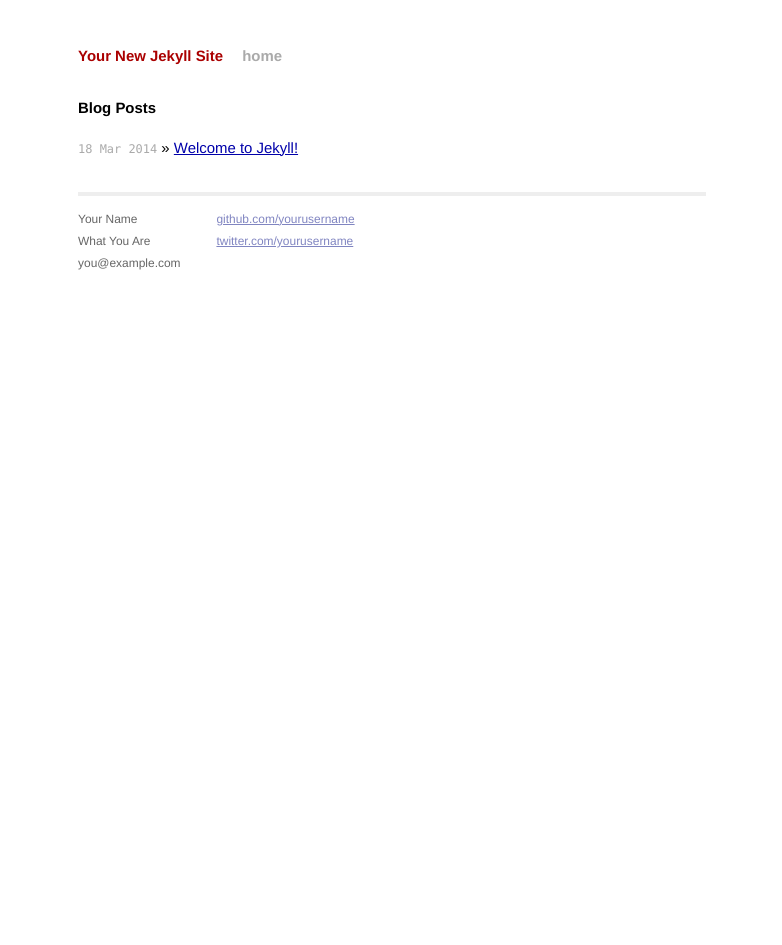
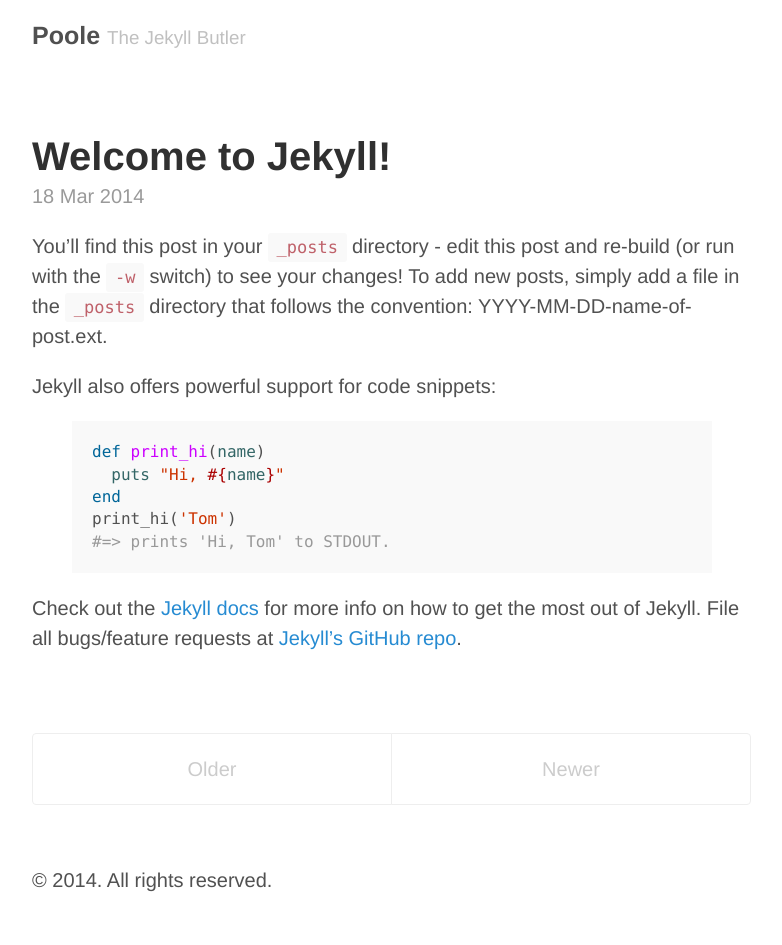
Before and after one commit to lyuboraykov/blog, a Jekyll site: the page built from index.html, in a window 1280 px wide. Shown: the whole page, without its empty margins (248-1030 px from the left). Built offline with Jekyll 4.4.1, drawn with Linux system fonts in a browser that asks for light colours; Markdown is read by kramdown in place of the engine named in the settings; the list of posts is cut into pages by our own code; after the commit the page ends 915 px from its top, so only the background shows below that.

Commit message:
Added Poole

```diff
--- /dev/null
+++ b/CNAME
@@ -0,0 +1 @@
+demo.getpoole.com
--- a/_config.yml
+++ b/_config.yml
@@ -1,3 +1,24 @@
-name: Your New Jekyll Site
-markdown: redcarpet
-pygments: true
+# Dependencies
+markdown:         redcarpet
+pygments:         true
+
+# Permalinks
+permalink:        pretty
+
+# Setup
+title:            Poole
+tagline:          'The Jekyll Butler'
+description:      'Base theme for Jekyll themes by @mdo.'
+url:              http://getpoole.com
+
+author:
+  name:           'Mark Otto'
+  url:            https://twitter.com/mdo
+
+paginate:         1
+
+# Custom vars
+version:          1.0.0
+
+github:
+  repo:           https://github.com/poole/poole
--- /dev/null
+++ b/_includes/head.html
@@ -0,0 +1,26 @@
+<head>
+  <link href="http://gmpg.org/xfn/11" rel="profile">
+  <meta http-equiv="content-type" content="text/html; charset=utf-8">
+
+  <!-- Enable responsiveness on mobile devices-->
+  <meta name="viewport" content="width=device-width, initial-scale=1.0, maximum-scale=1">
+
+  <title>
+    {% if page.title == "Home" %}
+      {{ site.title }} &middot; {{ site.tagline }}
+    {% else %}
+      {{ page.title }} &middot; {{ site.title }}
+    {% endif %}
+  </title>
+
+  <!-- CSS -->
+  <link rel="stylesheet" href="/public/css/poole.css">
+  <link rel="stylesheet" href="/public/css/syntax.css">
+
+  <!-- Icons -->
+  <link rel="apple-touch-icon-precomposed" sizes="144x144" href="/public/apple-touch-icon-144-precomposed.png">
+                                 <link rel="shortcut icon" href="/public/favicon.ico">
+
+  <!-- RSS -->
+  <link rel="alternate" type="application/rss+xml" title="RSS" href="/atom.xml">
+</head>
--- a/_layouts/default.html
+++ b/_layouts/default.html
@@ -1,42 +1,24 @@
 <!DOCTYPE html>
-<html>
-    <head>
-        <meta charset="utf-8">
-        <meta http-equiv="X-UA-Compatible" content="IE=edge,chrome=1">
-        <title>{{ page.title }}</title>
-        <meta name="viewport" content="width=device-width">
+<html xmlns="http://www.w3.org/1999/xhtml" xml:lang="en" lang="en-us">
 
-        <!-- syntax highlighting CSS -->
-        <link rel="stylesheet" href="/css/syntax.css">
+  {% include head.html %}
 
-        <!-- Custom CSS -->
-        <link rel="stylesheet" href="/css/main.css">
-
-    </head>
   <body>
 
-        <div class="site">
-          <div class="header">
-            <h1 class="title"><a href="/">{{ site.name }}</a></h1>
-            <a class="extra" href="/">home</a>
+    <div class="container content">
+      <div class="masthead">
+        <h3 class="masthead-title">
+          <a href="/" title="Home">{{ site.title }}</a>
+          <small>{{ site.tagline }}</small>
+        </h3>
       </div>
 
       {{ content }}
 
       <div class="footer">
-            <div class="contact">
         <p>
-                Your Name<br />
-                What You Are<br />
-                you@example.com
+          &copy; {{ site.time | date: '%Y' }}. All rights reserved.
         </p>
-            </div>
-            <div class="contact">
-              <p>
-                <a href="https://github.com/yourusername">github.com/yourusername</a><br />
-                <a href="https://twitter.com/yourusername">twitter.com/yourusername</a><br />
-              </p>
-            </div>
       </div>
     </div>
 
--- a/index.html
+++ b/index.html
@@ -1,13 +1,37 @@
 ---
 layout: default
-title: Your New Jekyll Site
+title: Home
 ---
 
-<div id="home">
-  <h1>Blog Posts</h1>
-  <ul class="posts">
-    {% for post in site.posts %}
-      <li><span>{{ post.date | date_to_string }}</span> &raquo; <a href="{{ post.url }}">{{ post.title }}</a></li>
-    {% endfor %}
-  </ul>
+<div class="posts">
+  {% for post in paginator.posts %}
+  <div class="post">
+    <h1 class="post-title">
+      <a href="{{ post.url }}">
+        {{ post.title }}
+      </a>
+    </h1>
+
+    <span class="post-date">{{ post.date | date_to_string }}</span>
+
+    {{ post.content }}
+  </div>
+  {% endfor %}
 </div>
+
+<div class="pagination">
+  {% if paginator.next_page %}
+    <a class="pagination-item older" href="/page{{paginator.next_page}}">Older</a>
+  {% else %}
+    <span class="pagination-item older">Older</span>
+  {% endif %}
+  {% if paginator.previous_page %}
+    {% if paginator.page == 2 %}
+      <a class="pagination-item newer" href="/">Newer</a>
+    {% else %}
+      <a class="pagination-item newer" href="/page{{paginator.previous_page}}">Newer</a>
+    {% endif %}
+  {% else %}
+    <span class="pagination-item newer">Newer</span>
+  {% endif %}
+</div>
--- /dev/null
+++ b/public/css/poole.css
@@ -0,0 +1,427 @@
+/*
+ *                        ___
+ *                       /\_ \
+ *  _____     ___     ___\//\ \      __
+ * /\ '__`\  / __`\  / __`\\ \ \   /'__`\
+ * \ \ \_\ \/\ \_\ \/\ \_\ \\_\ \_/\  __/
+ *  \ \ ,__/\ \____/\ \____//\____\ \____\
+ *   \ \ \/  \/___/  \/___/ \/____/\/____/
+ *    \ \_\
+ *     \/_/
+ *
+ * Designed, built, and released under MIT license by @mdo. Learn more at
+ * https://github.com/poole/poole.
+ */
+
+
+/*
+ * Contents
+ *
+ * Body resets
+ * Custom type
+ * Messages
+ * Container
+ * Masthead
+ * Posts and pages
+ * Pagination
+ * Reverse layout
+ * Themes
+ */
+
+
+/*
+ * Body resets
+ *
+ * Update the foundational and global aspects of the page.
+ */
+
+* {
+  -webkit-box-sizing: border-box;
+     -moz-box-sizing: border-box;
+          box-sizing: border-box;
+}
+
+html,
+body {
+  margin: 0;
+  padding: 0;
+}
+
+html {
+  font-family: "Helvetica Neue", Helvetica, Arial, sans-serif;
+  font-size: 16px;
+  line-height: 1.5;
+}
+@media (min-width: 38rem) {
+  html {
+    font-size: 20px;
+  }
+}
+
+body {
+  color: #515151;
+  background-color: #fff;
+  -webkit-text-size-adjust: 100%;
+      -ms-text-size-adjust: 100%;
+}
+
+/* No `:visited` state is required by default (browsers will use `a`) */
+a {
+  color: #268bd2;
+  text-decoration: none;
+}
+/* `:focus` is linked to `:hover` for basic accessibility */
+a:hover,
+a:focus {
+  text-decoration: underline;
+}
+
+/* Headings */
+h1, h2, h3, h4, h5, h6 {
+  margin-bottom: .5rem;
+  font-weight: bold;
+  line-height: 1.25;
+  color: #313131;
+  text-rendering: optimizeLegibility;
+}
+h1 {
+  font-size: 2rem;
+}
+h2 {
+  margin-top: 1rem;
+  font-size: 1.5rem;
+}
+h3 {
+  margin-top: 1.5rem;
+  font-size: 1.25rem;
+}
+h4, h5, h6 {
+  margin-top: 1rem;
+  font-size: 1rem;
+}
+
+/* Body text */
+p {
+  margin-top: 0;
+  margin-bottom: 1rem;
+}
+
+strong {
+  color: #303030;
+}
+
+
+/* Lists */
+ul, ol, dl {
+  margin-top: 0;
+  margin-bottom: 1rem;
+}
+
+dt {
+  font-weight: bold;
+}
+dd {
+  margin-bottom: .5rem;
+}
+
+/* Misc */
+hr {
+  position: relative;
+  margin: 1.5rem 0;
+  border: 0;
+  border-top: 1px solid #eee;
+  border-bottom: 1px solid #fff;
+}
+
+abbr {
+  font-size: 85%;
+  font-weight: bold;
+  color: #555;
+  text-transform: uppercase;
+}
+abbr[title] {
+  cursor: help;
+  border-bottom: 1px dotted #e5e5e5;
+}
+
+/* Code */
+code,
+pre {
+  font-family: Menlo, Monaco, "Courier New", monospace;
+}
+code {
+  padding: .25em .5em;
+  font-size: 85%;
+  color: #bf616a;
+  background-color: #f9f9f9;
+  border-radius: 3px;
+}
+pre {
+  display: block;
+  margin-top: 0;
+  margin-bottom: 1rem;
+  padding: 1rem;
+  font-size: .8rem;
+  line-height: 1.4;
+  white-space: pre;
+  white-space: pre-wrap;
+  word-break: break-all;
+  word-wrap: break-word;
+  background-color: #f9f9f9;
+}
+pre code {
+  padding: 0;
+  font-size: 100%;
+  color: inherit;
+  background-color: transparent;
+}
+
+/* Pygments via Jekyll */
+.highlight {
+  margin-bottom: 1rem;
+  border-radius: 4px;
+}
+.highlight pre {
+  margin-bottom: 0;
+}
+
+/* Gist via GitHub Pages */
+.gist .gist-file {
+  font-family: Menlo, Monaco, "Courier New", monospace !important;
+}
+.gist .markdown-body {
+  padding: 15px;
+}
+.gist pre {
+  padding: 0;
+  background-color: transparent;
+}
+.gist .gist-file .gist-data {
+  font-size: .8rem !important;
+  line-height: 1.4;
+}
+.gist code {
+  padding: 0;
+  color: inherit;
+  background-color: transparent;
+  border-radius: 0;
+}
+
+/* Quotes */
+blockquote {
+  padding: .5rem 1rem;
+  margin: .8rem 0;
+  color: #7a7a7a;
+  border-left: .25rem solid #e5e5e5;
+}
+blockquote p:last-child {
+  margin-bottom: 0;
+}
+@media (min-width: 30rem) {
+  blockquote {
+    padding-right: 5rem;
+    padding-left: 1.25rem;
+  }
+}
+
+img {
+  display: block;
+  max-width: 100%;
+  margin: 0 0 1rem;
+  border-radius: 5px;
+}
+
+/* Tables */
+table {
+  margin-bottom: 1rem;
+  width: 100%;
+  border: 1px solid #e5e5e5;
+  border-collapse: collapse;
+}
+td,
+th {
+  padding: .25rem .5rem;
+  border: 1px solid #e5e5e5;
+}
+tbody tr:nth-child(odd) td,
+tbody tr:nth-child(odd) th {
+  background-color: #f9f9f9;
+}
+
+
+/*
+ * Custom type
+ *
+ * Extend paragraphs with `.lead` for larger introductory text.
+ */
+
+.lead {
+  font-size: 1.25rem;
+  font-weight: 300;
+}
+
+
+/*
+ * Messages
+ *
+ * Show alert messages to users. You may add it to single elements like a `<p>`,
+ * or to a parent if there are multiple elements to show.
+ */
+
+.message {
+  margin-bottom: 1rem;
+  padding: 1rem;
+  color: #717171;
+  background-color: #f9f9f9;
+}
+
+
+/*
+ * Container
+ *
+ * Center the page content.
+ */
+
+.container {
+  max-width: 38rem;
+  padding-left:  1rem;
+  padding-right: 1rem;
+  margin-left:  auto;
+  margin-right: auto;
+}
+
+
+/*
+ * Masthead
+ *
+ * Super small header above the content for site name and short description.
+ */
+
+.masthead {
+  padding-top:    1rem;
+  padding-bottom: 1rem;
+  margin-bottom: 3rem;
+}
+.masthead-title {
+  margin-top: 0;
+  margin-bottom: 0;
+  color: #505050;
+}
+.masthead-title a {
+  color: #505050;
+}
+.masthead-title small {
+  font-size: 75%;
+  font-weight: 400;
+  color: #c0c0c0;
+  letter-spacing: 0;
+}
+
+
+/*
+ * Posts and pages
+ *
+ * Each post is wrapped in `.post` and is used on default and post layouts. Each
+ * page is wrapped in `.page` and is only used on the page layout.
+ */
+
+.page,
+.post {
+  margin-bottom: 4em;
+}
+
+/* Blog post or page title */
+.page-title,
+.post-title,
+.post-title a {
+  color: #303030;
+}
+.page-title,
+.post-title {
+  margin-top: 0;
+}
+
+/* Meta data line below post title */
+.post-date {
+  display: block;
+  margin-top: -.5rem;
+  margin-bottom: 1rem;
+  color: #9a9a9a;
+}
+
+/* Related posts */
+.related {
+  padding-top: 2rem;
+  padding-bottom: 2rem;
+  border-top: 1px solid #eee;
+}
+.related-posts {
+  padding-left: 0;
+  list-style: none;
+}
+.related-posts h3 {
+  margin-top: 0;
+}
+.related-posts li small {
+  font-size: 75%;
+  color: #999;
+}
+.related-posts li a:hover {
+  color: #268bd2;
+  text-decoration: none;
+}
+.related-posts li a:hover small {
+  color: inherit;
+}
+
+
+/*
+ * Pagination
+ *
+ * Super lightweight (HTML-wise) blog pagination. `span`s are provide for when
+ * there are no more previous or next posts to show.
+ */
+
+.pagination {
+  overflow: hidden; /* clearfix */
+  margin-left: -1rem;
+  margin-right: -1rem;
+  font-family: "PT Sans", Helvetica, Arial, sans-serif;
+  color: #ccc;
+  text-align: center;
+}
+
+/* Pagination items can be `span`s or `a`s */
+.pagination-item {
+  display: block;
+  padding: 1rem;
+  border: 1px solid #eee;
+}
+.pagination-item:first-child {
+  margin-bottom: -1px;
+}
+
+/* Only provide a hover state for linked pagination items */
+a.pagination-item:hover {
+  background-color: #f5f5f5;
+}
+
+@media (min-width: 30rem) {
+  .pagination {
+    margin: 3rem 0;
+  }
+  .pagination-item {
+    float: left;
+    width: 50%;
+  }
+  .pagination-item:first-child {
+    margin-bottom: 0;
+    border-top-left-radius:    4px;
+    border-bottom-left-radius: 4px;
+  }
+  .pagination-item:last-child {
+    margin-left: -1px;
+    border-top-right-radius:    4px;
+    border-bottom-right-radius: 4px;
+  }
+}
--- /dev/null
+++ b/public/css/syntax.css
@@ -0,0 +1,66 @@
+.hll { background-color: #ffffcc }
+ /*{ background: #f0f3f3; }*/
+.c { color: #999; } /* Comment */
+.err { color: #AA0000; background-color: #FFAAAA } /* Error */
+.k { color: #006699; } /* Keyword */
+.o { color: #555555 } /* Operator */
+.cm { color: #0099FF; font-style: italic } /* Comment.Multiline */
+.cp { color: #009999 } /* Comment.Preproc */
+.c1 { color: #999; } /* Comment.Single */
+.cs { color: #999; } /* Comment.Special */
+.gd { background-color: #FFCCCC; border: 1px solid #CC0000 } /* Generic.Deleted */
+.ge { font-style: italic } /* Generic.Emph */
+.gr { color: #FF0000 } /* Generic.Error */
+.gh { color: #003300; } /* Generic.Heading */
+.gi { background-color: #CCFFCC; border: 1px solid #00CC00 } /* Generic.Inserted */
+.go { color: #AAAAAA } /* Generic.Output */
+.gp { color: #000099; } /* Generic.Prompt */
+.gs { } /* Generic.Strong */
+.gu { color: #003300; } /* Generic.Subheading */
+.gt { color: #99CC66 } /* Generic.Traceback */
+.kc { color: #006699; } /* Keyword.Constant */
+.kd { color: #006699; } /* Keyword.Declaration */
+.kn { color: #006699; } /* Keyword.Namespace */
+.kp { color: #006699 } /* Keyword.Pseudo */
+.kr { color: #006699; } /* Keyword.Reserved */
+.kt { color: #007788; } /* Keyword.Type */
+.m { color: #FF6600 } /* Literal.Number */
+.s { color: #d44950 } /* Literal.String */
+.na { color: #4f9fcf } /* Name.Attribute */
+.nb { color: #336666 } /* Name.Builtin */
+.nc { color: #00AA88; } /* Name.Class */
+.no { color: #336600 } /* Name.Constant */
+.nd { color: #9999FF } /* Name.Decorator */
+.ni { color: #999999; } /* Name.Entity */
+.ne { color: #CC0000; } /* Name.Exception */
+.nf { color: #CC00FF } /* Name.Function */
+.nl { color: #9999FF } /* Name.Label */
+.nn { color: #00CCFF; } /* Name.Namespace */
+.nt { color: #2f6f9f; } /* Name.Tag */
+.nv { color: #003333 } /* Name.Variable */
+.ow { color: #000000; } /* Operator.Word */
+.w { color: #bbbbbb } /* Text.Whitespace */
+.mf { color: #FF6600 } /* Literal.Number.Float */
+.mh { color: #FF6600 } /* Literal.Number.Hex */
+.mi { color: #FF6600 } /* Literal.Number.Integer */
+.mo { color: #FF6600 } /* Literal.Number.Oct */
+.sb { color: #CC3300 } /* Literal.String.Backtick */
+.sc { color: #CC3300 } /* Literal.String.Char */
+.sd { color: #CC3300; font-style: italic } /* Literal.String.Doc */
+.s2 { color: #CC3300 } /* Literal.String.Double */
+.se { color: #CC3300; } /* Literal.String.Escape */
+.sh { color: #CC3300 } /* Literal.String.Heredoc */
+.si { color: #AA0000 } /* Literal.String.Interpol */
+.sx { color: #CC3300 } /* Literal.String.Other */
+.sr { color: #33AAAA } /* Literal.String.Regex */
+.s1 { color: #CC3300 } /* Literal.String.Single */
+.ss { color: #FFCC33 } /* Literal.String.Symbol */
+.bp { color: #336666 } /* Name.Builtin.Pseudo */
+.vc { color: #003333 } /* Name.Variable.Class */
+.vg { color: #003333 } /* Name.Variable.Global */
+.vi { color: #003333 } /* Name.Variable.Instance */
+.il { color: #FF6600 } /* Literal.Number.Integer.Long */
+
+.css .o,
+.css .o + .nt,
+.css .nt + .nt { color: #999; }
```
Also changed, not shown: 404.html (added, +9 -0 lines), _layouts/page.html (added, +8 -0 lines), _layouts/post.html (+19 -3 lines), about.md (added, +30 -0 lines), atom.xml (added, +28 -0 lines), public/apple-touch-icon-144-precomposed.png (added), public/favicon.ico (added). Lines whose indentation alone changed are shown as unchanged.
